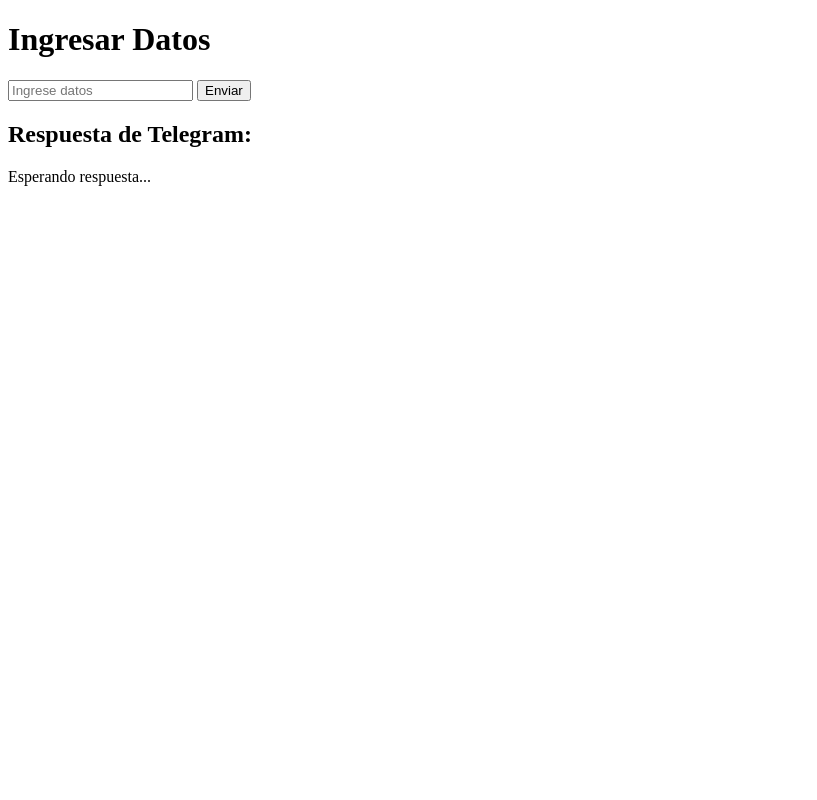
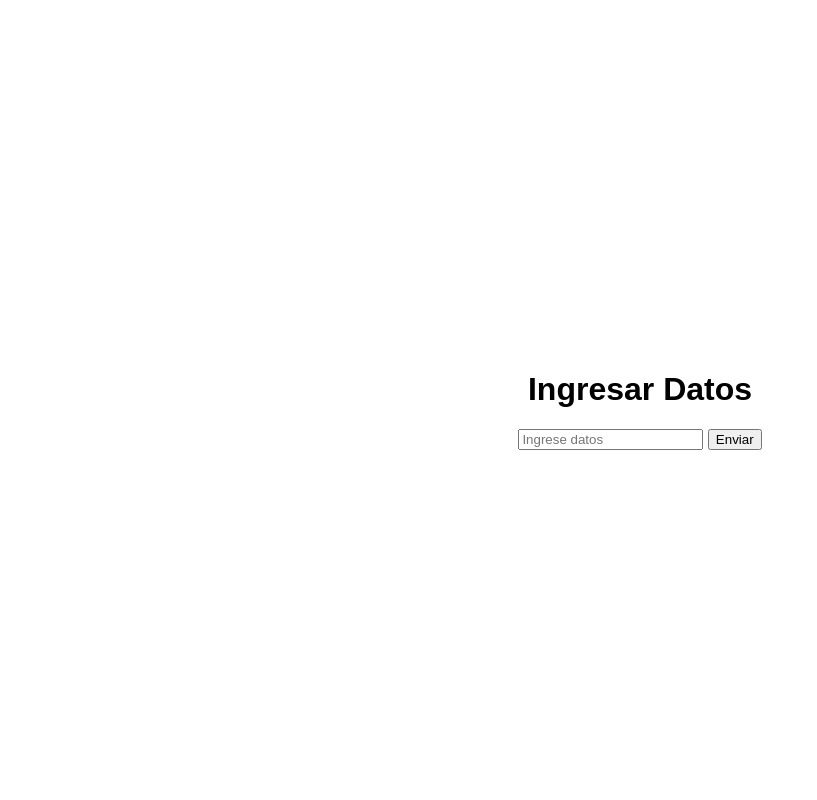
Before and after one commit to msantiago1044/BotTelegram, a Flask app: page / in a window 1280 px wide. Shown: the whole page, without its empty margins (0-817 px from the left). Run offline with Flask 3, Linux system fonts and the light colour scheme; some libraries are stand-ins or nearby versions.

Commit message:
2daPagina

```diff
--- a/main.py
+++ b/main.py
@@ -47,6 +47,22 @@ def webhook():
 
     return jsonify({"status": "ok"})
 
+@app.route('/response')
+def response_page():
+    message = request.args.get('message', 'No se recibió respuesta.')
+    return f"""
+    <html>
+    <head><title>Respuesta</title></head>
+    <body style="display: flex; justify-content: center; align-items: center; height: 100vh; margin: 0; font-family: Arial, sans-serif;">
+        <div style="text-align: center;">
+            <h1>Respuesta</h1>
+            <p>{message}</p>
+            <a href="/">Regresar al formulario</a>
+        </div>
+    </body>
+    </html>
+    """
+
 # Función para enviar mensajes con botones a Telegram
 def send_message_to_telegram_with_buttons(message):
     url = f"https://api.telegram.org/bot{TOKEN}/sendMessage"
--- a/templates/index.html
+++ b/templates/index.html
@@ -5,36 +5,67 @@
     <meta name="viewport" content="width=device-width, initial-scale=1.0">
     <title>Enviar Datos</title>
     <script src="https://cdnjs.cloudflare.com/ajax/libs/socket.io/4.5.4/socket.io.min.js"></script>
+    <style>
+        body {
+            display: flex;
+            justify-content: center;
+            align-items: center;
+            height: 100vh;
+            margin: 0;
+            font-family: Arial, sans-serif;
+        }
+        #formContainer {
+            text-align: center;
+            width: 300px;
+        }
+        #loading {
+            display: none;
+            position: fixed;
+            top: 50%;
+            left: 50%;
+            transform: translate(-50%, -50%);
+            font-size: 24px;
+            color: #555;
+        }
+    </style>
 </head>
 <body>
+    <div id="loading">⏳ Cargando...</div>
+    <div id="formContainer">
         <h1>Ingresar Datos</h1>
         <form id="dataForm">
             <input type="text" name="data" placeholder="Ingrese datos" required>
             <button type="submit">Enviar</button>
         </form>
-    <div id="response"></div>
-
-    <h2>Respuesta de Telegram:</h2>
-    <div id="telegramResponse">Esperando respuesta...</div>
+    </div>
 
     <script>
         const socket = io();
 
-        // Manejo del formulario
         document.getElementById('dataForm').addEventListener('submit', async (e) => {
             e.preventDefault();
             const formData = new FormData(e.target);
+
+            // Mostrar animación de carga
+            document.getElementById('loading').style.display = 'block';
+
             const response = await fetch('/submit', {
                 method: 'POST',
                 body: formData,
             });
+
+            // Esconder la animación de carga
+            document.getElementById('loading').style.display = 'none';
+
+            if (response.ok) {
                 const result = await response.json();
-            document.getElementById('response').innerText = result.message;
+                // Redirigir a una página que muestra la respuesta
+                window.location.href = `/response?message=${encodeURIComponent(result.message)}`;
+            }
         });
 
-        // Escuchar respuestas de Telegram
         socket.on('telegram_response', (data) => {
-            document.getElementById('telegramResponse').innerText = data.response;
+            alert(data.response);
         });
     </script>
 </body>
```
Lines whose indentation alone changed are shown as unchanged.
